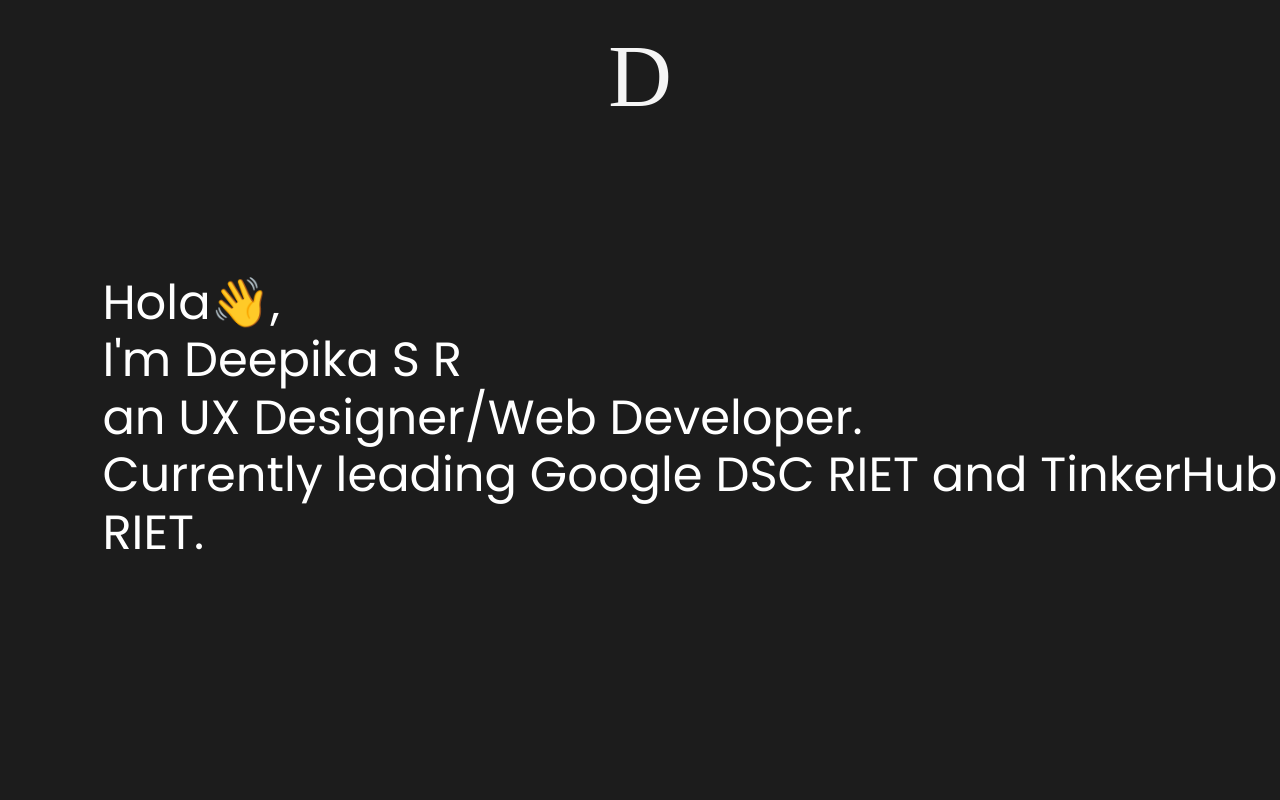
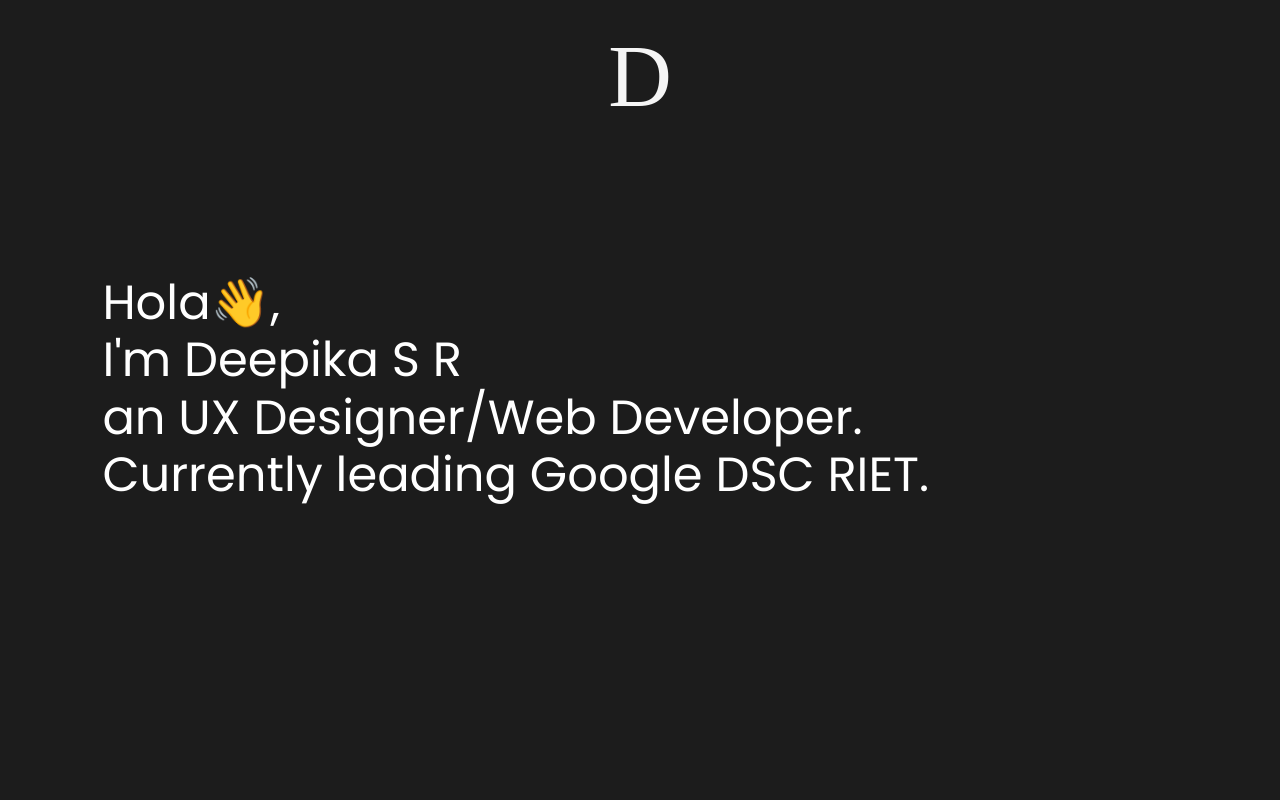
Before and after one commit to DeepikaSR4/deepika, a plain HTML site: page index.html in a window 1280 px wide. Shown: the top 800 px of the page. Drawn offline with nearby package versions, Linux system fonts and the light colour scheme; a web font is replaced by a local one.

Commit message:
Update index.html

```diff
--- a/index.html
+++ b/index.html
@@ -37,7 +37,7 @@
     Hola👋,
     <br>
     I'm Deepika S R<br>an UX Designer/Web Developer.<br>
-    Currently leading Google DSC RIET and TinkerHub RIET.</h2>
+    Currently leading Google DSC RIET.</h2>
   </div>
 </section>
 
```
